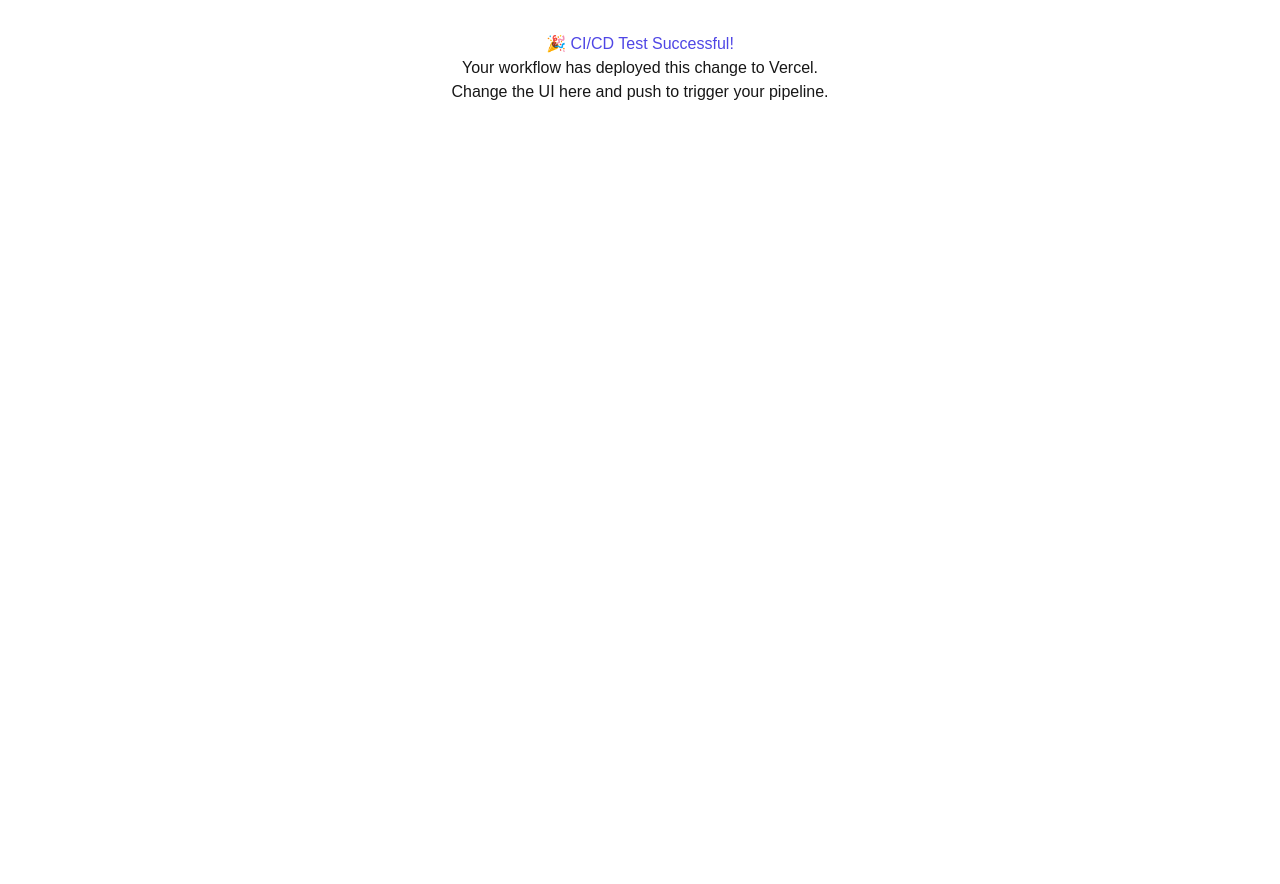
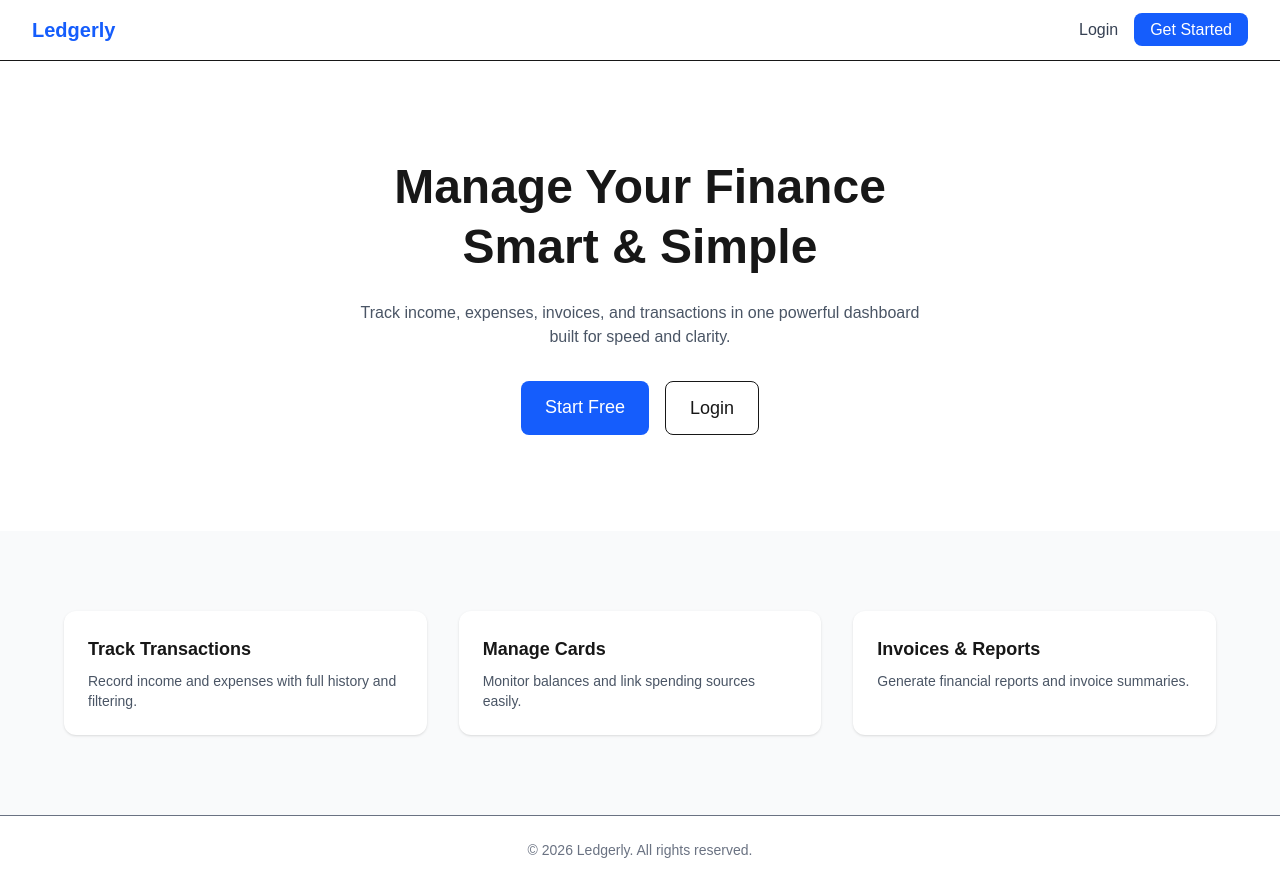
Before and after one commit to vannchhai123/workflow-app-repo, a Next.js app: page / in a window 1280 px wide. Before the commit the page ends 800 px from the top, so only its background shows below. Built offline with nearby package versions, Linux system fonts and the light colour scheme.

Commit message:
create landing page to replace home page

```diff
--- a/app/page.tsx
+++ b/app/page.tsx
@@ -1,9 +1,79 @@
-export default function Home() {
+export default function LandingPage() {
   return (
-    <div style={{ padding: '2rem', textAlign: 'center' }}>
-      <h1 style={{ color: '#4F46E5' }}>🎉 CI/CD Test Successful!</h1>
-      <p>Your workflow has deployed this change to Vercel.</p>
-      <p>Change the UI here and push to trigger your pipeline. </p>
+    <main className="min-h-screen bg-white">
+      <header className="flex items-center justify-between px-8 py-4 border-b">
+        <h1 className="text-xl font-bold text-blue-600">Ledgerly</h1>
+
+        <div className="space-x-4">
+          <a href="/login" className="text-gray-700 hover:text-blue-600">
+            Login
+          </a>
+          <a
+            href="/register"
+            className="bg-blue-600 text-white px-4 py-2 rounded-lg hover:bg-blue-700"
+          >
+            Get Started
+          </a>
+        </div>
+      </header>
+
+      <section className="flex flex-col items-center justify-center text-center px-6 py-24">
+        <h2 className="text-4xl md:text-5xl font-bold leading-tight">
+          Manage Your Finance <br />
+          Smart & Simple
+        </h2>
+
+        <p className="mt-6 max-w-xl text-gray-600">
+          Track income, expenses, invoices, and transactions in one powerful
+          dashboard built for speed and clarity.
+        </p>
+
+        <div className="mt-8 flex gap-4">
+          <a
+            href="/register"
+            className="bg-blue-600 text-white px-6 py-3 rounded-lg text-lg hover:bg-blue-700"
+          >
+            Start Free
+          </a>
+
+          <a
+            href="/login"
+            className="border px-6 py-3 rounded-lg text-lg hover:bg-gray-50"
+          >
+            Login
+          </a>
+        </div>
+      </section>
+
+      <section className="bg-gray-50 py-20 px-8">
+        <div className="max-w-6xl mx-auto grid md:grid-cols-3 gap-8">
+          <Feature
+            title="Track Transactions"
+            desc="Record income and expenses with full history and filtering."
+          />
+          <Feature
+            title="Manage Cards"
+            desc="Monitor balances and link spending sources easily."
+          />
+          <Feature
+            title="Invoices & Reports"
+            desc="Generate financial reports and invoice summaries."
+          />
+        </div>
+      </section>
+
+      <footer className="text-center py-6 text-gray-500 text-sm border-t">
+        © {new Date().getFullYear()} Ledgerly. All rights reserved.
+      </footer>
+    </main>
+  );
+}
+
+function Feature({ title, desc }: { title: string; desc: string }) {
+  return (
+    <div className="bg-white p-6 rounded-xl shadow-sm">
+      <h3 className="font-semibold text-lg mb-2">{title}</h3>
+      <p className="text-gray-600 text-sm">{desc}</p>
     </div>
   );
 }
--- a/eslint.config.mjs
+++ b/eslint.config.mjs
@@ -9,6 +9,7 @@ const eslintConfig = defineConfig([
   globalIgnores([
     // Default ignores of eslint-config-next:
     '.next/**',
+    '.vercel/**',
     'out/**',
     'build/**',
     'next-env.d.ts',
```
